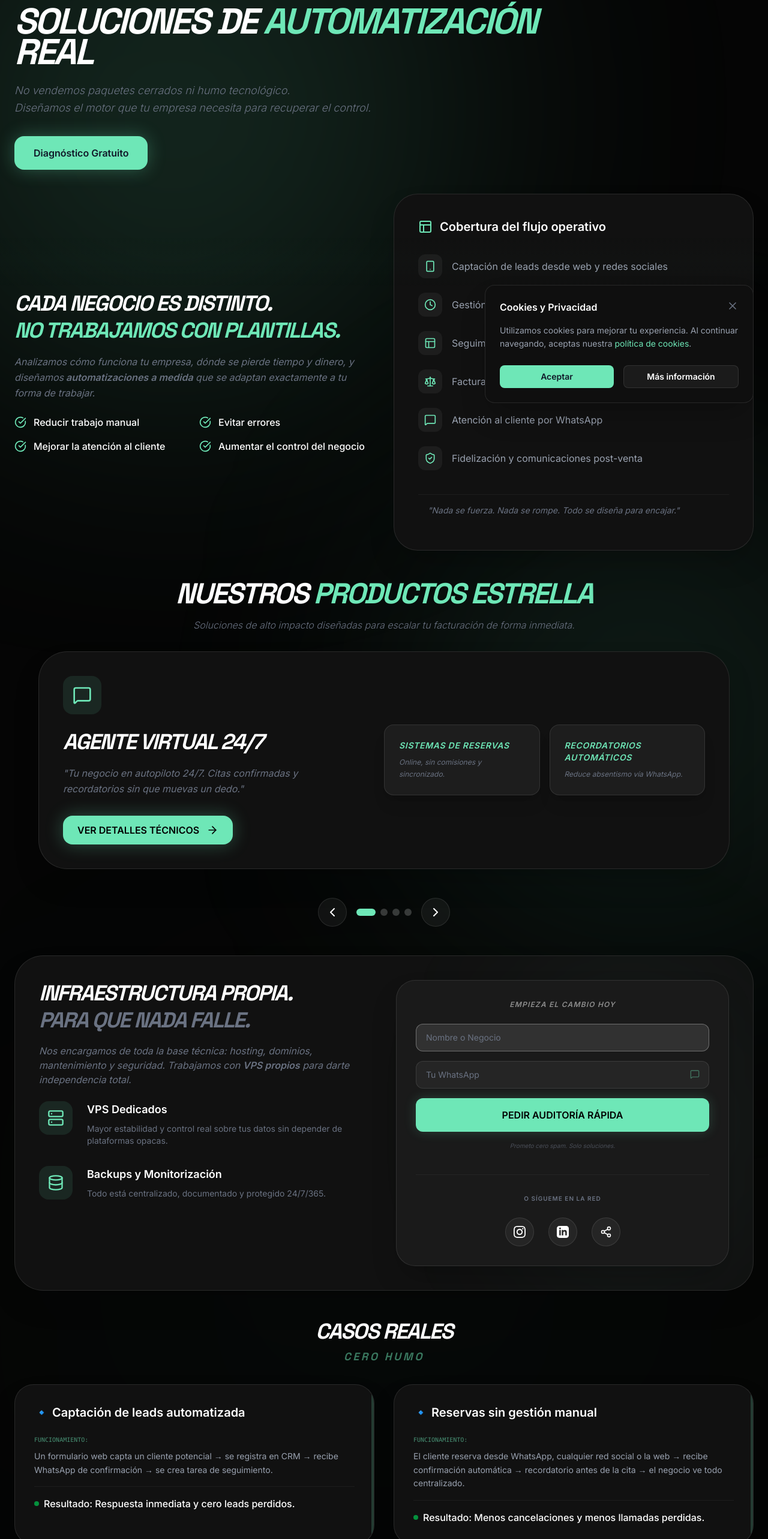
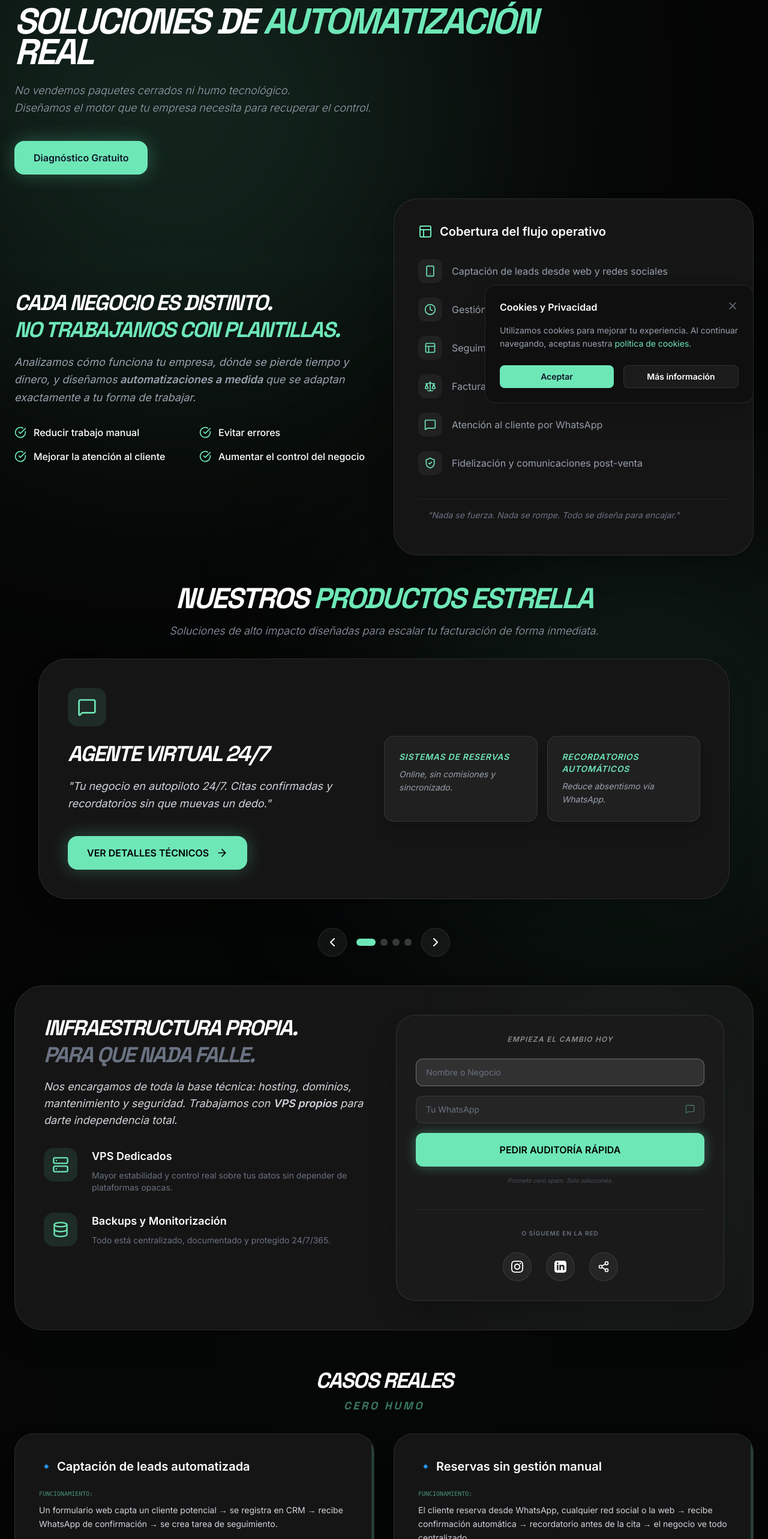
Before and after one commit to raff-liberty/PAGINA-WEB---RAFAEL-ALCALDE-MOLINA, a React (Vite) app: page /servicios in a window 1280 px wide. Shown: the part 104-2670 px from the top of the page at 60% size. Built offline with nearby package versions, Linux system fonts and the light colour scheme; no server answers.

Commit message:
Improve contrast and aesthetics on Services page

```diff
--- a/src/pages/Services.jsx
+++ b/src/pages/Services.jsx
@@ -256,7 +256,7 @@ const Services = () => {
                     <h1 className="font-display text-4xl md:text-6xl font-black leading-[0.85] mb-6 text-white uppercase italic tracking-tighter">
                         Soluciones de <span className="text-primary">automatización</span> real
                     </h1>
-                    <p className="text-base md:text-lg text-gray-500 font-light leading-relaxed mb-8 italic">
+                    <p className="text-base md:text-lg text-gray-400 font-light leading-relaxed mb-10 italic">
                         No vendemos paquetes cerrados ni humo tecnológico. <br />
                         Diseñamos el motor que tu empresa necesita para recuperar el control.
                     </p>
@@ -275,7 +275,7 @@ const Services = () => {
                                 Cada negocio es distinto. <br />
                                 <span className="text-primary">No trabajamos con plantillas.</span>
                             </h2>
-                            <p className="text-gray-500 text-base leading-relaxed mb-6 italic">
+                            <p className="text-gray-400 text-lg leading-relaxed mb-8 italic">
                                 Analizamos cómo funciona tu empresa, dónde se pierde tiempo y dinero, y diseñamos
                                 <strong> automatizaciones a medida</strong> que se adaptan exactamente a tu forma de trabajar.
                             </p>
@@ -288,7 +288,7 @@ const Services = () => {
                                 ))}
                             </div>
                         </div>
-                        <div className="bg-[#111] border border-white/10 p-8 md:p-10 rounded-[2.5rem] relative overflow-hidden shadow-2xl">
+                        <div className="bg-[#151515] border border-white/10 p-8 md:p-10 rounded-[2.5rem] relative overflow-hidden shadow-2xl">
                             <h3 className="text-white text-xl font-bold mb-8 flex items-center gap-3">
                                 <Layout className="text-primary w-6 h-6" />
                                 Cobertura del flujo operativo
@@ -316,7 +316,7 @@ const Services = () => {
                         <h2 className="font-display text-2xl md:text-5xl font-black text-white mb-4 uppercase italic tracking-tighter">
                             Nuestros <span className="text-primary">Productos Estrella</span>
                         </h2>
-                        <p className="text-gray-500 text-base font-light italic">
+                        <p className="text-gray-400 text-lg font-light italic">
                             Soluciones de alto impacto diseñadas para escalar tu facturación de forma inmediata.
                         </p>
                     </div>
@@ -334,7 +334,7 @@ const Services = () => {
                                     x: { type: "spring", stiffness: 300, damping: 30 },
                                     opacity: { duration: 0.2 }
                                 }}
-                                className="bg-[#111] border border-white/10 rounded-[3rem] p-6 md:p-10 flex flex-col lg:flex-row items-center gap-8 lg:gap-12 shadow-2xl overflow-hidden"
+                                className="bg-[#151515] border border-white/10 rounded-[3rem] p-8 md:p-12 flex flex-col lg:flex-row items-center gap-12 lg:gap-16 shadow-2xl overflow-hidden"
                             >
                                 {/* Slide Content Left */}
                                 <div className="flex-1 text-center lg:text-left">
@@ -344,12 +344,12 @@ const Services = () => {
                                     <h3 className="text-white text-2xl md:text-4xl font-display font-black mb-4 leading-tight uppercase italic tracking-tighter">
                                         {starServices[activeService].title}
                                     </h3>
-                                    <p className="text-gray-500 text-base mb-8 leading-relaxed max-w-xl italic">
+                                    <p className="text-gray-300 text-lg mb-10 leading-relaxed max-w-xl italic">
                                         "{starServices[activeService].desc}"
                                     </p>
                                     <Link
                                         to={starServices[activeService].link}
-                                        className="inline-flex items-center gap-3 bg-primary text-black font-black px-6 py-3 rounded-2xl transition-all hover:scale-105 shadow-[0_0_30px_rgba(110,231,183,0.3)] group"
+                                        className="inline-flex items-center gap-3 bg-primary text-black font-black px-8 py-4 rounded-2xl transition-all hover:scale-105 shadow-[0_0_30px_rgba(110,231,183,0.3)] group"
                                     >
                                         VER DETALLES TÉCNICOS <ArrowRight className="w-5 h-5 group-hover:translate-x-1 transition-transform" />
                                     </Link>
@@ -360,7 +360,7 @@ const Services = () => {
                                     {starServices[activeService].subItems.map((item, idx) => (
                                         <div key={idx} className="bg-white/5 border border-white/10 p-6 rounded-2xl hover:bg-white/10 transition-colors shadow-xl">
                                             <h4 className="text-primary font-black mb-2 text-sm uppercase italic tracking-wider">{item.title}</h4>
-                                            <p className="text-gray-500 text-xs leading-relaxed italic">{item.desc}</p>
+                                            <p className="text-gray-400 text-sm leading-relaxed italic">{item.desc}</p>
                                         </div>
                                     ))}
                                     {/* Placeholder to maintain grid shape if odd number */}
@@ -404,7 +404,7 @@ const Services = () => {
                 </section>
 
                 {/* INFRASTRUCTURE SECTION */}
-                <section className="mb-12 bg-[#111] border border-white/10 rounded-[3rem] p-6 md:p-10 relative overflow-hidden shadow-2xl">
+                <section className="mb-16 bg-[#151515] border border-white/10 rounded-[3rem] p-8 md:p-12 relative overflow-hidden shadow-2xl">
                     <div className="absolute top-0 right-0 w-1/3 h-full bg-primary/5 blur-[120px] rounded-full"></div>
 
                     <div className="relative z-10 grid grid-cols-1 lg:grid-cols-2 gap-10">
@@ -413,7 +413,7 @@ const Services = () => {
                                 Infraestructura propia. <br />
                                 <span className="text-gray-500">Para que nada falle.</span>
                             </h2>
-                            <p className="text-gray-500 text-base mb-6 italic">
+                            <p className="text-gray-300 text-lg mb-8 italic">
                                 Nos encargamos de toda la base técnica: hosting, dominios, mantenimiento y seguridad.
                                 Trabajamos con <strong>VPS propios</strong> para darte independencia total.
                             </p>
@@ -459,7 +459,7 @@ const Services = () => {
                                     />
                                     <MessageSquare className="absolute right-4 top-3.5 w-4 h-4 text-primary/40" />
                                 </div>
-                                <button className="w-full bg-primary text-black font-black py-4 rounded-xl hover:scale-[1.02] transition-transform shadow-[0_0_20px_rgba(110,231,183,0.2)]">
+                                <button className="w-full bg-primary text-black font-black py-4 rounded-xl hover:scale-[1.02] transition-transform shadow-[0_0_20px_rgba(110,231,183,0.4)]">
                                     PEDIR AUDITORÍA RÁPIDA
                                 </button>
                                 <p className="text-[10px] text-center text-gray-500 italic opacity-60">Prometo cero spam. Solo soluciones.</p>
@@ -493,12 +493,12 @@ const Services = () => {
                             <Link
                                 key={i}
                                 to={ex.link}
-                                className="bg-[#111] border border-white/10 p-6 md:p-8 rounded-[2rem] hover:bg-[#151515] transition-colors relative overflow-hidden group block text-left shadow-2xl"
+                                className="bg-[#151515] border border-white/10 p-8 md:p-10 rounded-[2rem] hover:bg-[#1a1a1a] transition-colors relative overflow-hidden group block text-left shadow-2xl"
                             >
                                 <div className="absolute top-0 right-0 w-1 h-full bg-primary/20 group-hover:bg-primary transition-all"></div>
                                 <h3 className="text-white text-xl font-bold mb-6">{ex.title}</h3>
                                 <div className="space-y-4">
-                                    <div className="text-gray-400 text-sm leading-relaxed mb-4">
+                                    <div className="text-gray-300 text-sm leading-relaxed mb-4">
                                         <span className="text-primary/60 font-mono block mb-2 uppercase text-[10px]">Funcionamiento:</span>
                                         {ex.case}
                                     </div>
@@ -525,9 +525,9 @@ const Services = () => {
                     </div>
                     <div className="grid gap-4">
                         {faqs.map((faq, i) => (
-                            <div key={i} className="bg-[#111] border border-white/10 p-5 rounded-2xl shadow-xl">
-                                <h3 className="text-primary font-black text-base mb-3 uppercase italic tracking-tight">{faq.q}</h3>
-                                <p className="text-gray-500 leading-relaxed italic text-xs">{faq.a}</p>
+                            <div key={i} className="bg-[#151515] border border-white/10 p-6 rounded-2xl shadow-xl">
+                                <h3 className="text-primary font-black text-lg mb-4 uppercase italic tracking-tight">{faq.q}</h3>
+                                <p className="text-gray-200 leading-relaxed font-light text-sm italic">{faq.a}</p>
                             </div>
                         ))}
                     </div>
```
